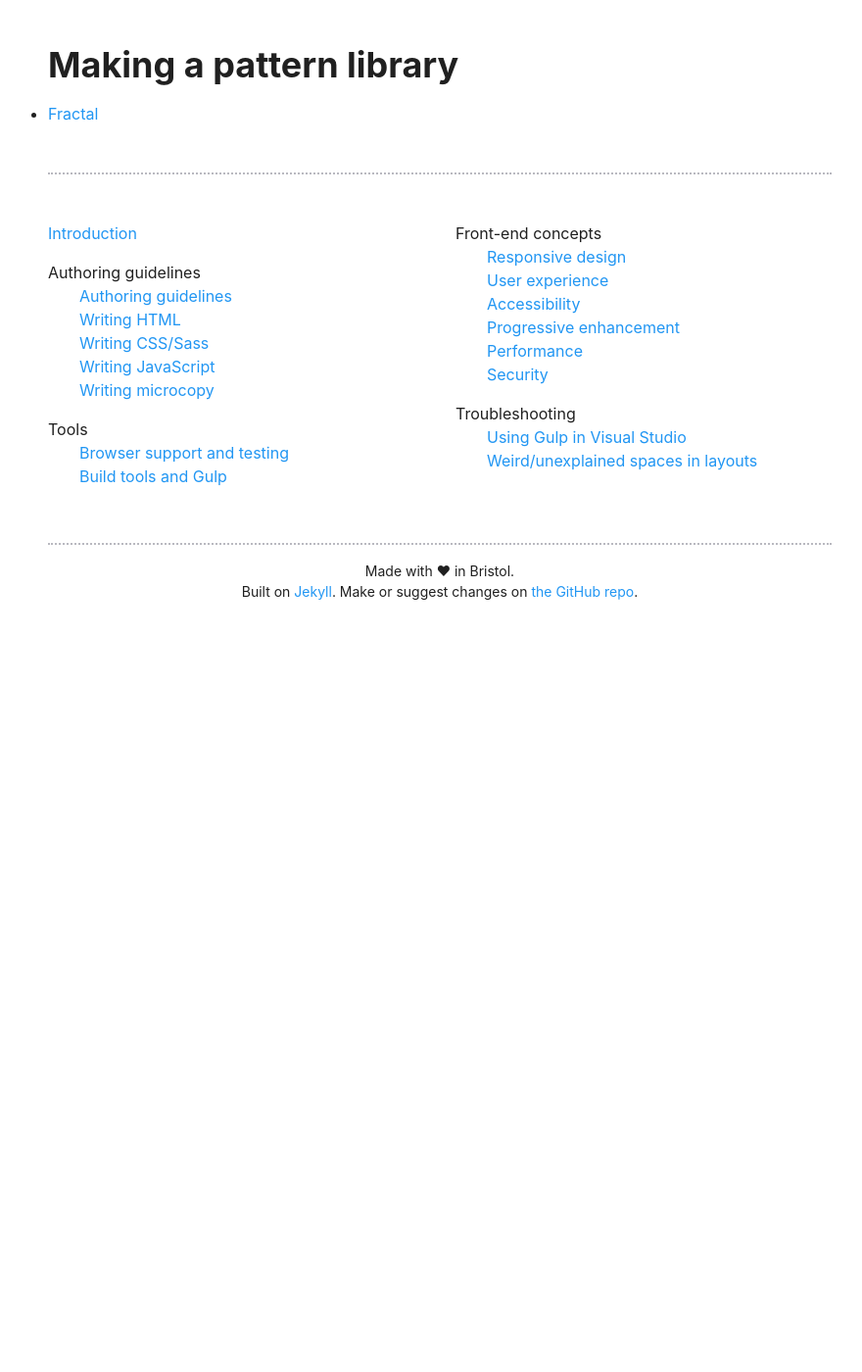
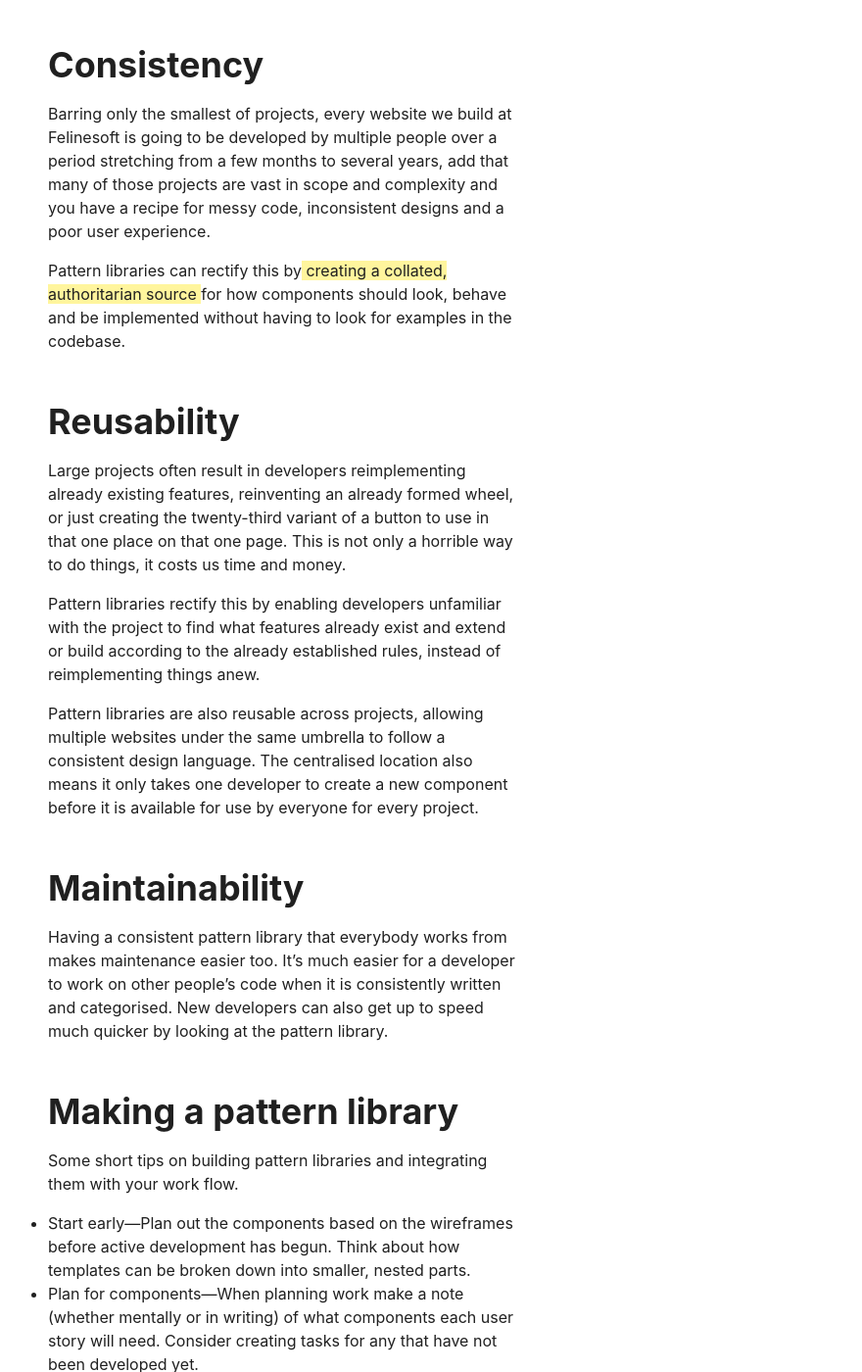
Before and after one commit to querkmachine/FSFrontEndDocs, a Jekyll site: the page built from tools/pattern-libraries.md, in a window 1280 px wide and 1400 px high, scrolled down 475 px. Shown: the whole window at 98% size, without its empty margins (191-1071 px from the left). Built offline with Jekyll 4.4.1, drawn with Linux system fonts in a browser that asks for light colours; before the commit the page ends 1105 px from its top, so only the background shows below that; some of the changed text lies outside the part shown.

Commit message:
Add documentation about pattern library usage

```diff
--- a/tools/pattern-libraries.md
+++ b/tools/pattern-libraries.md
@@ -13,6 +13,34 @@ This page uses the term 'pattern library' to refer to both.
 
 Pattern libraries exist to solve three of the biggest problems in user interface development: consistency, resuability, and maintainability.
 
+## Consistency
+
+Barring only the smallest of projects, every website we build at Felinesoft is going to be developed by multiple people over a period stretching from a few months to several years, add that many of those projects are vast in scope and complexity and you have a recipe for messy code, inconsistent designs and a poor user experience.
+
+Pattern libraries can rectify this by **creating a collated, authoritarian source** for how components should look, behave and be implemented without having to look for examples in the codebase.
+
+## Reusability
+
+Large projects often result in developers reimplementing already existing features, reinventing an already formed wheel, or just creating the twenty-third variant of a button to use in that one place on that one page. This is not only a horrible way to do things, it costs us time and money.
+
+Pattern libraries rectify this by enabling developers unfamiliar with the project to find what features already exist and extend or build according to the already established rules, instead of reimplementing things anew.
+
+Pattern libraries are also reusable across projects, allowing multiple websites under the same umbrella to follow a consistent design language. The centralised location also means it only takes one developer to create a new component before it is available for use by everyone for every project.
+
+## Maintainability
+
+Having a consistent pattern library that everybody works from makes maintenance easier too. It's much easier for a developer to work on other people's code when it is consistently written and categorised. New developers can also get up to speed much quicker by looking at the pattern library.
+
 ## Making a pattern library
 
-* [Fractal](http://fractal.build/)
+Some short tips on building pattern libraries and integrating them with your work flow.
+
+* Start early—Plan out the components based on the wireframes before active development has begun. Think about how templates can be broken down into smaller, nested parts.
+* Plan for components—When planning work make a note (whether mentally or in writing) of what components each user story will need. Consider creating tasks for any that have not been developed yet.
+* Library first, website later—Build everything in the library first before integrating it with the larger site. This allows you to work and test separately, away from any issues the main project may be having.
+* Keep it updated—A pattern library is all but useless if the information in it is wrong. It's meant to be the one authoritative source—**keep it that way!**
+
+## Resources
+
+* [Fractal](http://fractal.build/) is probably the best pattern library manager there is. Add on [the Nunjucks adaptor](https://github.com/frctl/nunjucks) and it's even better.
+* [styleguides.io](http://styleguides.io/)
```
Also changed, not shown: other parts of tools/pattern-libraries.md (+1 -1 lines), authoring-guidelines/writing-css-sass.md (+6 -6 lines).
